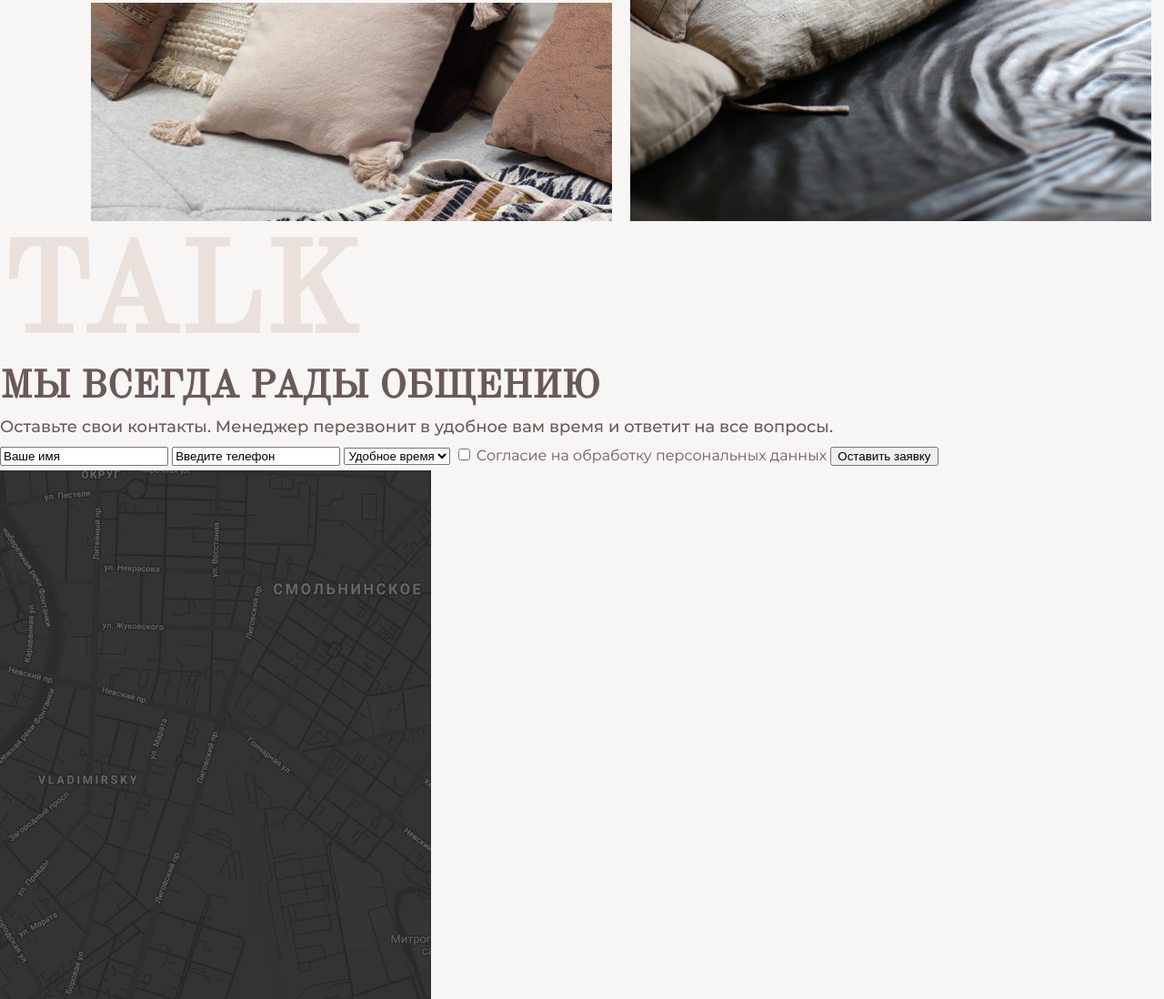
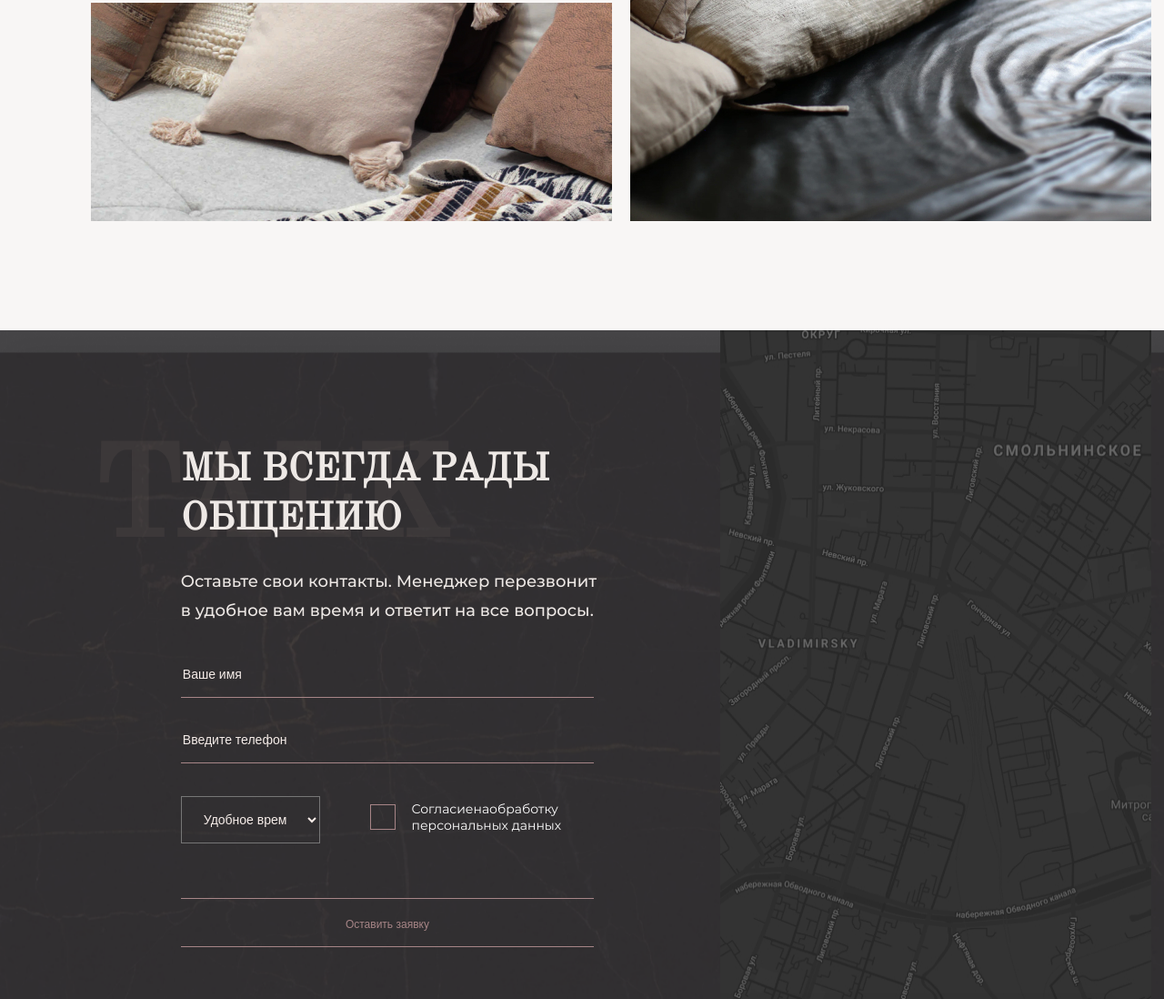
Before and after one commit to shurawi/Abojur, a website: page source/index.html in a window 1280 px wide. Shown: the part 7523-8621 px from the top of the page at 91% size. Drawn offline with Linux system fonts and the light colour scheme; files whose address does not match are found by name.

Commit message:
adds styles for feedback.scss

```diff
--- a/source/index.html
+++ b/source/index.html
@@ -172,57 +172,50 @@
         <p class="products__text">В нашем ассортименте представлено 258 коллекций, новые поставки происходят регулярно так как мы следим за трендами, актуальными новинками и посещаем международные выставки.</p>
         <ul class="products__list">
           <li class="products__item">
-            <a class="products__link" href="#">
             <img class="products__img" src="img/products_pic1.jpg" width="573" height="500" alt="Подушка на софе">
-            </a>
           </li>
           <li class="products__item">
-            <a class="products__link" href="#">
             <img class="products__img" src="img/products_pic2.jpg" width="573" height="240" alt="Много подушек на кравате">
-            </a>
           </li>
           <li class="products__item">
-            <a class="products__link" href="#">
             <img class="products__img" src="img/products_pic3.jpg" width="573" height="240" alt="Подушки на диване">
-            </a>
           </li>
           <li class="products__item">
-            <a class="products__link" href="#">
             <img class="products__img" src="img/products_pic4.jpg" width="573" height="240" alt="4 подушки на кравате">
-            </a>
           </li>
           <li class="products__item">
-            <a class="products__link" href="#">
             <img class="products__img" src="img/products_pic5.jpg" width="573" height="240" alt="Много подушек">
-            </a>
           </li>
           <li class="products__item">
-            <a class="products__link" href="#">
             <img class="products__img" src="img/products_pic6.jpg" width="573" height="500" alt="Много подушек на кравате">
-            </a>
           </li>
         </ul>
       </section>
       <section class="feedback">
+        <div class="feedback__wrap wrap">
+          <div class="feedback__titles">
             <h2 class="feedback__head">Talk</h2>
             <h3 class="feedback__title">мы всегда рады общению</h3>
+          </div>
           <p class="feedback__text">Оставьте свои контакты. Менеджер перезвонит в удобное вам время и ответит на все вопросы.</p>
-        <form class="feedback__form" action="index.html" method="post">
+          <form class="feedback__form" action="index.html" method="get">
             <input class="feedback__input" type="text" name="" value="Ваше имя">
             <input class="feedback__input" type="text" name="" value="Введите телефон">
             <select class="feedback__select" name="">
-            <option value="time">Удобное время</option>
-            <option value="Пн">Пн</option>
-            <option value="Вт">Вт</option>
-            <option value="Ср">Ср</option>
+              <option class="feedback__option" value="time">Удобное время</option>
+              <option class="feedback__option" value="Пн">Пн</option>
+              <option class="feedback__option" value="Вт">Вт</option>
+              <option class="feedback__option" value="Ср">Ср</option>
             </select>
-          <input class="" type="checkbox" name="" value="" id="agree">
-          <label class="feedback__label" for="agree">Согласие на обработку персональных данных</label>
+            <div class="feedback__item">
+              <input class="feedback__input visually-hidden" type="checkbox" name="" value="" id="agree">
+              <label class="feedback__label" for="agree">Согласиенаобработку персональных данных</label>
+            </div>
             <button class="feedback__btn" type="button" name="feedback">Оставить заявку</button>
           </form>
-        <div class="feedback__map">
-          <img class="feedback__img" src="img/feedback_pic.jpg" alt="Мы на карте">
+          <img class="feedback__img" src="img/feedback_pic.jpg" width="474" height="743" alt="Мы на карте">
         </div>
+
       </section>
     </main>
   </body>
--- /dev/null
+++ b/source/sass/feedback.scss
@@ -0,0 +1,134 @@
+.feedback {
+  margin-top: 120px;
+  background-color: rgba(52, 50, 53, 0.9);
+  background-image: url("/img/feedback_bg.png");
+  background-repeat: no-repeat;
+  background-size: cover;
+  background-position: center;
+}
+
+.feedback__wrap {
+  display: grid;
+  grid-template-columns: repeat(12, 1fr);
+  grid-column-gap: 20px;
+}
+
+.feedback__titles {
+  padding-top: 120px;
+  grid-column: 1 / span 6;
+  display: grid;
+  grid-template-columns: repeat(6, 1fr);
+  grid-column-gap: 20px;
+}
+
+.feedback__head {
+  grid-column: 1 / span 4;
+  grid-row: 1;
+  color: rgba(154, 133, 132, 0.1);
+}
+
+.feedback__title {
+  margin-top: 7px;
+  grid-column: 2 / span 5;
+  grid-row: 1;
+  color: #EEE9E6;
+}
+
+.feedback__text {
+  padding-right: 10px;
+  padding-bottom: 44px;
+  grid-column: 2 / span 5;
+  color: #EEE9E6;
+}
+
+.feedback__form {
+  grid-column: 2 / span 5;
+  display: grid;
+  grid-template-columns: repeat(5, 1fr);
+  grid-column-gap: 20px;
+}
+
+.feedback__input {
+  margin-bottom: 36px;
+  padding-bottom: 16px;
+  grid-column: 1 / 8;
+  font-size: 14px;
+  line-height: 18px;
+  color: #F6EDE9;
+  background-color: rgba(154, 133, 132, 0);
+  border: none;
+  border-bottom: 1px solid #A78587;
+}
+
+.feedback__select {
+  padding: 16px 20px;
+  grid-column: 1 / span 2;
+  font-size: 14px;
+  line-height: 18px;
+  color: #F6EDE9;
+  background-color: rgba(154, 133, 132, 0);
+}
+
+.feedback__option {
+  color: #F6EDE9;
+  background-color: rgba(52, 50, 53, 1);
+}
+
+.feedback__item {
+  grid-column: 3 /sapn 3;
+}
+
+.feedback__label {
+  position: relative;
+  padding-top: 5px;
+  padding-left: 80px;
+  display: inline-block;
+  text-align: left;
+  font-size: 14px;
+  line-height: 18px;
+  color: #ffffff;
+
+  &::before {
+    content: "";
+    position: absolute;
+    top: 9px;
+    left: 35px;
+    width: 26px;
+    height: 26px;
+    border: 1px solid #A78587;
+  }
+}
+
+.feedback__input:checked ~ .feedback__label {
+  &::before {
+    content: "";
+    position: absolute;
+    top: 8px;
+    left: 34px;
+    width: 29px;
+    height: 29px;
+    background: url("/img/check_icon.svg") no-repeat;
+    background-position: 1px 1px;
+    border: none;
+  }
+}
+
+.feedback__btn {
+  margin-top: 60px;
+  padding-top: 18px;
+  padding-bottom: 14px;
+  grid-column: 1 / 8;
+  font-size: 12px;
+  line-height: 20px;
+  color: #A78587;
+  background-color: rgba(154, 133, 132, 0);
+  border: 0;
+  border-top: 1px solid #A78587;
+  border-bottom: 1px solid #A78587;
+  cursor: pointer;
+}
+
+.feedback__img {
+  grid-column: 8 / span 5;
+  grid-row: 1 / 5;
+}
--- a/source/sass/style.scss
+++ b/source/sass/style.scss
@@ -6,4 +6,5 @@
 @import "projects.scss";
 @import "mission.scss";
 @import "team.scss";
-@import "products.scss"
+@import "products.scss";
+@import "feedback.scss"
```
Also changed, not shown: source/css/style.min.css, source/img/check_icon.svg (added), source/img/feedback_bg.png (added), 1 other file. Lines whose indentation alone changed are shown as unchanged.
